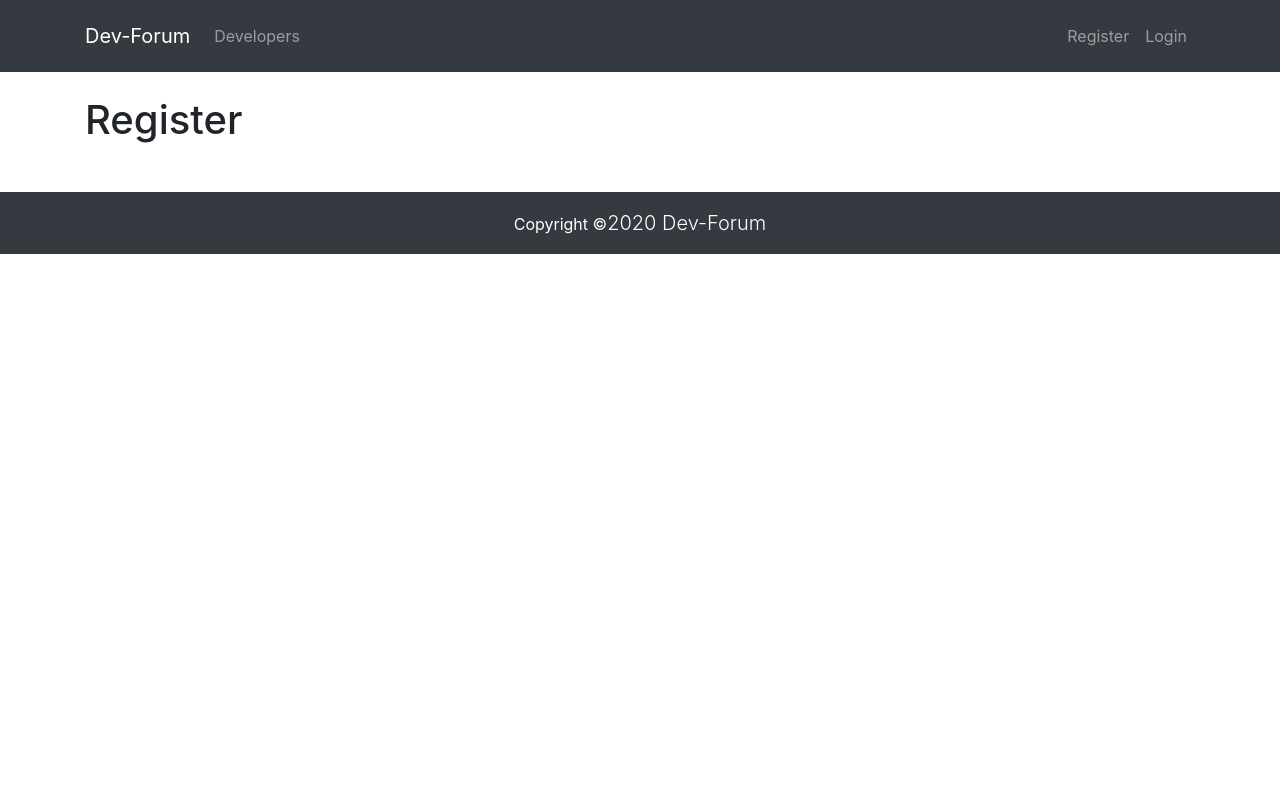
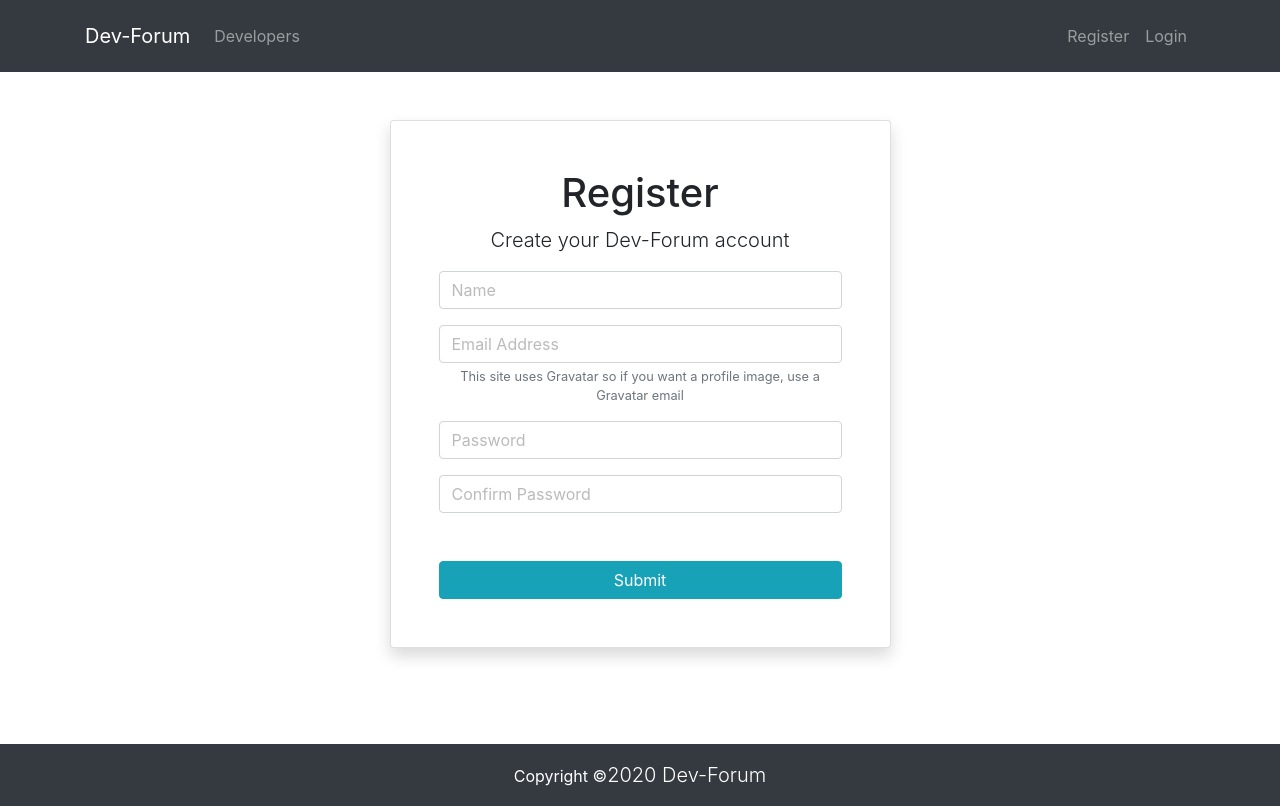
Before and after one commit to AsiwajuDev/forum, a React (Create React App) app: page /register in a window 1280 px wide. Built offline with nearby package versions, Linux system fonts and the light colour scheme.

Commit message:
Regsiter form setup with state

```diff
--- a/src/App.js
+++ b/src/App.js
@@ -23,8 +23,16 @@
             render={() => <Landing brandName={brandName} />}
           />
           <div className="container">
-            <Route exact path="/register" component={Register} />
-            <Route exact path="/login" component={Login} />
+            <Route
+              exact
+              path="/register"
+              render={() => <Register brandName={brandName} />}
+            />
+            <Route
+              exact
+              path="/login"
+              render={() => <Login brandName={brandName} />}
+            />
           </div>
           <Footer brandName={brandName} />
         </div>
--- a/src/components/auth/Register.js
+++ b/src/components/auth/Register.js
@@ -1,10 +1,104 @@
 import React, { Component } from "react";
 
 class Register extends Component {
+  constructor(props) {
+    super();
+    this.state = {
+      name: "",
+      email: "",
+      password: "",
+      password2: "",
+      errors: {},
+    };
+    this.onChange = this.onChange.bind(this);
+    this.onSubmit = this.onSubmit.bind(this);
+  }
+
+  onChange(event) {
+    this.setState({ [event.target.name]: event.target.value });
+  }
+
+  onSubmit(event) {
+    event.preventDefault();
+
+    const newUser = {
+      name: this.state.name,
+      email: this.state.email,
+      password: this.state.password,
+      password2: this.state.password2,
+    };
+
+    console.log(newUser);
+  }
+
   render() {
     return (
       <div>
-        <h1>Register</h1>
+        <div className="register p-4">
+          <div className="container">
+            <div className="row">
+              <div className="col-md-6 col-sm-10 col-xs-10 m-auto">
+                <div className="card shadow p-5 mb-4 bg-white">
+                  <h1 className="text-center">Register</h1>
+                  <p className="lead text-center">
+                    Create your {this.props.brandName} account
+                  </p>
+
+                  <form onSubmit={this.onSubmit}>
+                    <div className="form-group">
+                      <input
+                        type="text"
+                        className="form-control"
+                        placeholder="Name"
+                        name="name"
+                        value={this.state.name}
+                        onChange={this.onChange}
+                      />
+                    </div>
+                    <div className="form-group">
+                      <input
+                        type="email"
+                        className="form-control"
+                        placeholder="Email Address"
+                        name="email"
+                        value={this.state.email}
+                        onChange={this.onChange}
+                      />
+                      <small className="form-text text-muted text-center">
+                        This site uses Gravatar so if you want a profile image,
+                        use a Gravatar email
+                      </small>
+                    </div>
+                    <div className="form-group">
+                      <input
+                        type="password"
+                        className="form-control"
+                        placeholder="Password"
+                        name="password"
+                        value={this.state.password}
+                        onChange={this.onChange}
+                      />
+                    </div>
+                    <div className="form-group">
+                      <input
+                        type="password"
+                        className="form-control"
+                        placeholder="Confirm Password"
+                        name="password2"
+                        value={this.state.password2}
+                        onChange={this.onChange}
+                      />
+                    </div>
+                    <input
+                      type="submit"
+                      className="btn btn-info btn-block mt-5"
+                    />
+                  </form>
+                </div>
+              </div>
+            </div>
+          </div>
+        </div>
       </div>
     );
   }
```
